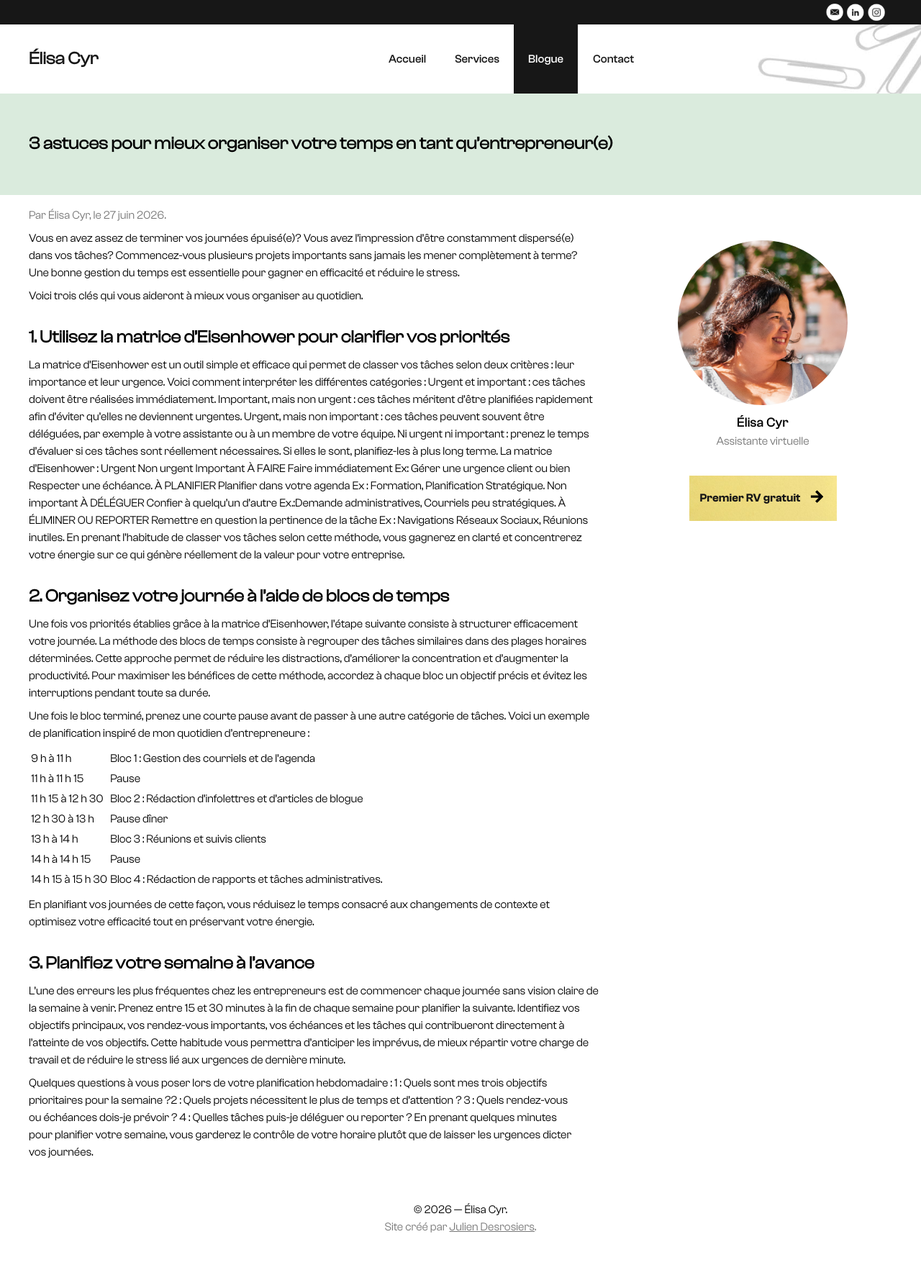
After one commit to juliend2/elisacyr_com, a PHP site: page /blogue.html in a window 1280 px wide. The commit adds this page. Shown: the whole page at 72% size. Run offline with PHP 8.4, Linux system fonts and the light colour scheme.

Commit message:
page de blogue

```diff
--- /dev/null
+++ b/blogue.html
@@ -0,0 +1,178 @@
+<!DOCTYPE html>
+<html>
+	<head>
+		<meta charSet="utf-8"/>
+		<meta name="viewport" content="width=device-width, initial-scale=1"/>
+    <title>Blogue - Élisa Cyr</title>
+		<link rel="stylesheet" href="./css/reset.css">
+		<link rel="stylesheet" href="./css/fonts/css/clash-display.css">
+		<link rel="stylesheet" href="./css/fonts/css/clash-grotesk.css">
+		<link rel="stylesheet" href="./css/animations.css">
+		<link rel="stylesheet" href="./css/style.css">
+	</head>
+	<body class="body home">
+		<header class="header">
+      <div class="section socials">
+        <div class="inner">
+          <ul class="social-icons">
+            <li><a title="Envoyez-moi un courriel" href=""><img alt="Email" src="/images/icons-socials-mailme.png"></a></li>
+            <li><a title="Linkedin" href=""><img alt="Linkedin" src="/images/icons-socials-linkedin.png"></a></li>
+            <li><a title="Instagram" href=""><img alt="Instagram" src="/images/icons-socials-instagram.png"></a></li>
+            <li class="hamburger-holder">
+            </li>
+          </ul>
+          <button class="mobile-menu-button mobile-menu-open" type="button" command="show-modal" commandfor="mobile-menu" aria-expanded="false" aria-controls="mobile-menu">
+            <svg aria-hidden="true" viewBox="0 0 24 24" width="24" height="24">
+              <path d="M3 18h18v-2H3v2zm0-5h18v-2H3v2zm0-7v2h18V6H3z"/>
+            </svg>
+          </button>
+
+        </div>
+      </div>
+      <div class="section menu">
+        <div class="inner">
+
+          <dialog id="mobile-menu" class="mobile-menu" >
+            <div class="dialog-header">
+              <button class="mobile-menu-button" type="button" id="menu-close" commandfor="mobile-menu"
+                            command="close">
+                <svg aria-hidden="true" viewBox="0 0 24 24" width="24" height="24">
+                  <path d="M19 6.41L17.59 5 12 10.59 6.41 5 5 6.41 10.59 12 5 17.59 6.41 19 12 13.41 17.59 19 19 17.59 13.41 12z"/>
+                </svg>
+              </button>
+            </div>
+
+            <nav aria-label="Mobile Navigation">
+              <ul class="">
+                <!-- DON'T FORGET TO ALSO UPDATE THE DESKTOP MENU ITEMS -->
+                <li><a href="">Accueil</a></li>
+                <li><a href="">Services</a></li>
+                <li class="active"><a href="">Blogue</a></li>
+                <li><a href="">Contact</a></li>
+              </ul>
+            </nav>
+          </dialog>
+
+
+          <nav class="nav">
+            <h1 class="logo"><a href="/">Élisa Cyr</a></h1>
+            <ul class="main-nav">
+              <!-- DON'T FORGET TO ALSO UPDATE THE MOBILE MENU ITEMS -->
+              <li><a class="hvr-sweep-to-bottom" href="">Accueil</a></li>
+              <li><a class="hvr-sweep-to-bottom" href="">Services</a></li>
+              <li class="active"><a class="hvr-sweep-to-bottom" href="">Blogue</a></li>
+              <li><a class="hvr-sweep-to-bottom" href="">Contact</a></li>
+            </ul>
+          </nav>
+        </div><!-- /inner -->
+      </div>
+		</header>
+
+    <section class="section article-titre">
+      <div class="inner padding-y">
+        <h1>3 astuces pour mieux organiser votre temps en
+          tant qu’entrepreneur(e)</h1>
+      </div>
+    </section>
+
+		<section class="section article">
+      <div class="inner flexbox ">
+        <div class="left">
+          <p class="article-meta">Par Élisa Cyr, le 27 juin 2026. </p>
+          <p>
+          Vous en avez assez de terminer vos journées épuisé(e)? Vous avez
+          l’impression d’être constamment dispersé(e) dans vos tâches?
+          Commencez-vous plusieurs projets importants sans jamais les mener
+          complètement à terme? Une bonne gestion du temps est essentielle pour
+          gagner en efficacité et réduire le stress.</p>
+          <p>Voici trois clés qui vous
+          aideront à mieux vous organiser au quotidien.
+          </p>
+          <p>
+          </p>
+          <h2>1. Utilisez la matrice d’Eisenhower pour clarifier vos priorités
+          </h2>
+          <p>La matrice d’Eisenhower est un outil simple et efficace qui permet de classer vos tâches selon deux critères : leur importance et leur urgence. Voici comment interpréter les différentes catégories : Urgent et important : ces tâches doivent être réalisées immédiatement. Important, mais non urgent : ces tâches méritent d’être planifiées rapidement afin d’éviter qu’elles ne deviennent urgentes. Urgent, mais non important : ces tâches peuvent souvent être déléguées, par exemple à votre assistante ou à un membre de votre équipe. Ni urgent ni important : prenez le temps d’évaluer si ces tâches sont réellement nécessaires. Si elles le sont, planifiez-les à plus long terme. La matrice d’Eisenhower : Urgent Non urgent Important À FAIRE Faire immédiatement Ex: Gérer une urgence client ou bien Respecter une échéance. À PLANIFIER Planifier dans votre agenda Ex : Formation, Planification Stratégique. Non important À DÉLÉGUER Confier à quelqu’un d’autre Ex.:Demande administratives, Courriels peu stratégiques. À ÉLIMINER OU REPORTER Remettre en question la pertinence de la tâche Ex : Navigations Réseaux Sociaux, Réunions inutiles. En prenant l’habitude de classer vos tâches selon cette méthode, vous gagnerez en clarté et concentrerez votre énergie sur ce qui génère réellement de la valeur pour votre entreprise.
+          <h2>2. Organisez votre journée à l’aide de blocs de temps </h2>
+          <p>Une fois vos priorités établies grâce à la matrice d’Eisenhower, l’étape suivante consiste à structurer efficacement votre journée. La méthode des blocs de temps consiste à regrouper des tâches similaires dans des plages horaires déterminées. Cette approche permet de réduire les distractions, d’améliorer la concentration et d’augmenter la productivité. Pour maximiser les bénéfices de cette méthode, accordez à chaque bloc un objectif précis et évitez les interruptions pendant toute sa durée.
+
+          <p>Une fois le bloc terminé, prenez une courte pause avant de passer à une autre catégorie de tâches. Voici un exemple de planification inspiré de mon quotidien d’entrepreneure :
+
+          <table>
+            <tr>
+              <td class="no-wrap">
+                9 h à 11 h
+              </td>
+              <td>
+                Bloc 1 : Gestion des courriels et de l’agenda
+              </td>
+            </tr>
+
+            <tr>
+              <td class="no-wrap">
+                11 h à 11 h 15
+              </td>
+              <td>Pause
+              </td>
+            </tr>
+
+            <tr><td class="no-wrap">11 h 15 à 12 h 30</td><td>Bloc 2 : Rédaction d’infolettres
+                et d’articles de blogue</td></tr>
+
+          <tr>
+            <td class="no-wrap">12 h 30 à 13 h </td><td>Pause dîner</td>
+          </tr>
+
+          <tr>
+            <td class="no-wrap">13 h à 14 h </td><td>Bloc 3 : Réunions et suivis clients</td>
+          </tr>
+
+          <tr>
+            <td class="no-wrap">14 h à 14 h 15 </td><td> Pause</td>
+          </tr>
+
+          <tr><td class="no-wrap">14 h 15 à 15 h 30 </td><td> Bloc 4 : Rédaction de rapports et
+              tâches administratives. </td>
+          </tr>
+          </table>
+          <p>En planifiant vos journées de cette façon,
+              vous réduisez le temps consacré aux changements de contexte et
+              optimisez votre efficacité tout en préservant votre énergie.</p>
+          <h2>3. Planifiez votre semaine à l’avance</h2>
+          <p>L’une des erreurs les plus fréquentes chez les entrepreneurs est de commencer chaque journée sans vision claire de la semaine à venir. Prenez entre 15 et 30 minutes à la fin de chaque semaine pour planifier la suivante. Identifiez vos objectifs principaux, vos rendez-vous importants, vos échéances et les tâches qui contribueront directement à l’atteinte de vos objectifs. Cette habitude vous permettra d’anticiper les imprévus, de mieux répartir votre charge de travail et de réduire le stress lié aux urgences de dernière minute.
+
+          <p>Quelques questions à vous poser lors de votre planification hebdomadaire : 1 : Quels sont mes trois objectifs prioritaires pour la semaine ?2 : Quels projets nécessitent le plus de temps et d’attention ? 3 : Quels rendez-vous ou échéances dois-je prévoir ? 4 : Quelles tâches puis-je déléguer ou reporter ? En prenant quelques minutes pour planifier votre semaine, vous garderez le contrôle de votre horaire plutôt que de laisser les urgences dicter vos journées.
+        </div>
+        <div class="right ">
+          <figure class="elisa-figure">
+            <img class="elisa" alt="Elisa Cyr" src="./images/elisa.png">
+            <figcaption class="centered">
+              <h3>Élisa Cyr</h3>
+              <h4 class="weight-normal gray">Assistante virtuelle</h4>
+            </figcaption>
+          </figure>
+          <p class="cta-container smaller centered">
+            <a href="/contact" class="cta hvr-sweep-to-top">Premier RV gratuit
+              <svg xmlns="http://www.w3.org/2000/svg" width="25.14" height="25.14"><path d="m9 3.57 6.71 6.7H0v4.59h15.71l-6.7 6.7 3.56 3.58 12.57-12.57L12.57 0z"/></svg> </a>
+          </p>
+        </div>
+      </div><!-- /inner -->
+		</section>
+
+    <section class="section blog-cta">
+      <div class="inner">
+      </div>
+    </section>
+
+
+		<footer class="section footer">
+      <div class="inner">
+        <p class="centered">
+        &copy; 2026 — Élisa Cyr.<br>
+        <span class="gray">Site créé par <a
+            href="https://www.juliendesrosiers.com">Julien Desrosiers</a>.</span>
+        </p>
+      </div><!-- /inner -->
+		</footer>
+	</body>
+</html>
--- a/css/style.css
+++ b/css/style.css
@@ -6,6 +6,11 @@
   --white: #ffffff;
   --yellow: #f0e67f;
   --yellow-dark: #efcf7f;
+}
+
+::selection {
+  background: blue;
+  color: white;
 }
 
 body {
@@ -30,7 +35,14 @@ strong, b {
   font-weight: 500;
 }
 
+table td {
+  vertical-align: top;
+}
+
 /* utilities */
+.no-wrap {
+  white-space: nowrap;
+}
 .left, .right {
   width: 50%;
 }
@@ -316,6 +328,48 @@ strong, b {
   }
 }
 
+/* article titre */
+.article-titre {
+  background: var(--pastel-khaki);
+}
+
+/* article de blogue */
+.article {
+  margin-top: 1rem;
+}
+.article .left {
+  width: 70%;
+  padding-right: 3rem;
+}
+.article h1 {
+  margin-bottom: .7rem;
+}
+.article h2 {
+  margin-top: 2rem;
+  margin-bottom: .7rem;
+}
+.article p, .article table, .article blockquote, .article pre {
+  margin-bottom: .5rem;
+}
+.article-meta {
+  margin-bottom: 1rem;
+  color: var(--gray);
+}
+.article .right {
+  width: 30%;
+  padding: 2rem;
+}
+.article .elisa-figure {
+  width: 90%;
+}
+.article .cta-container.smaller {
+  padding-top: 1rem;
+}
+.article .cta-container.smaller .cta {
+  font-size: 1rem;
+  line-height: 2.5rem;
+}
+
 /* presentation */
 .presentation {
   margin-top: 10rem;
--- a/index.html
+++ b/index.html
@@ -111,8 +111,8 @@
           aideront à mieux vous organiser au quotidien.
           </p>
           <p class="cta-container smaller">
-          <a href="/contact" class="cta hvr-sweep-to-top">Lire la suite
-            <svg xmlns="http://www.w3.org/2000/svg" width="25.14" height="25.14"><path d="m9 3.57 6.71 6.7H0v4.59h15.71l-6.7 6.7 3.56 3.58 12.57-12.57L12.57 0z"/></svg> </a>
+            <a href="/contact" class="cta hvr-sweep-to-top">Lire la suite
+              <svg xmlns="http://www.w3.org/2000/svg" width="25.14" height="25.14"><path d="m9 3.57 6.71 6.7H0v4.59h15.71l-6.7 6.7 3.56 3.58 12.57-12.57L12.57 0z"/></svg> </a>
           </p>
         </div>
         <div class="right blogue-post">
```
